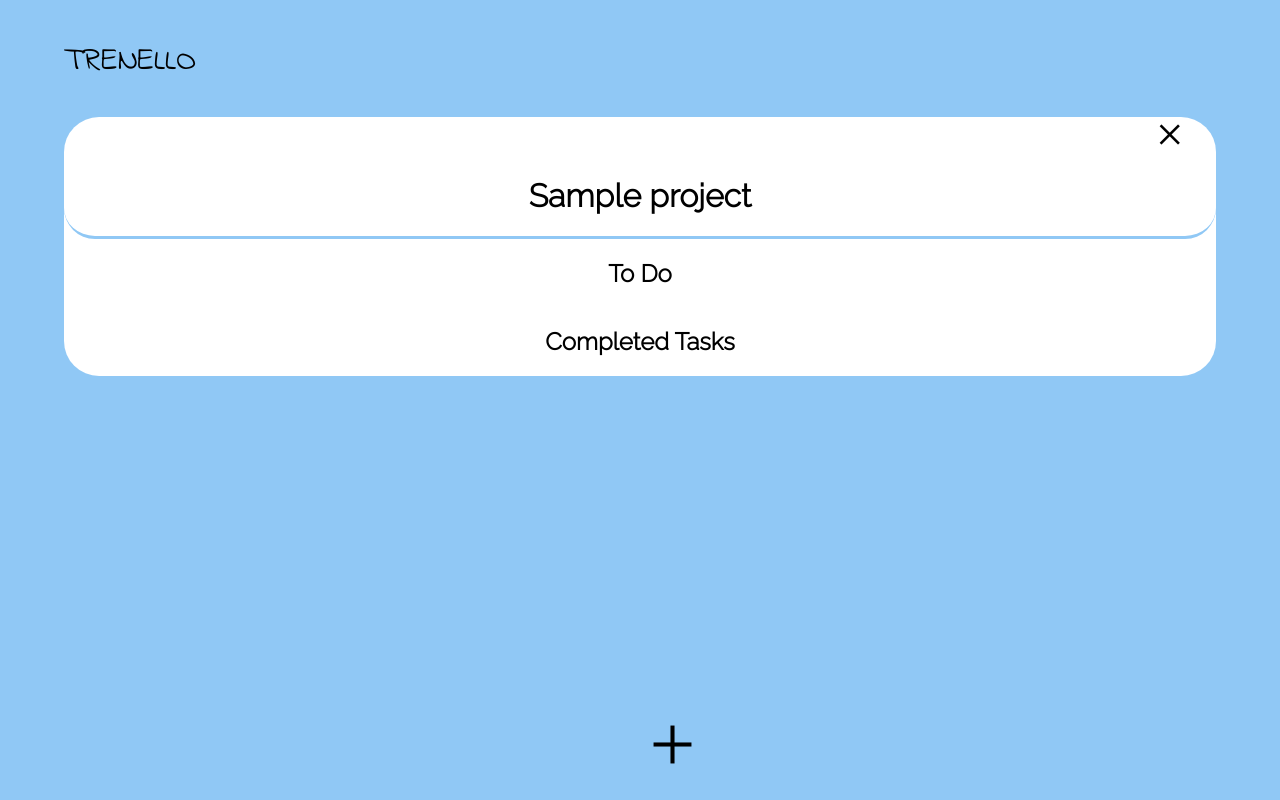
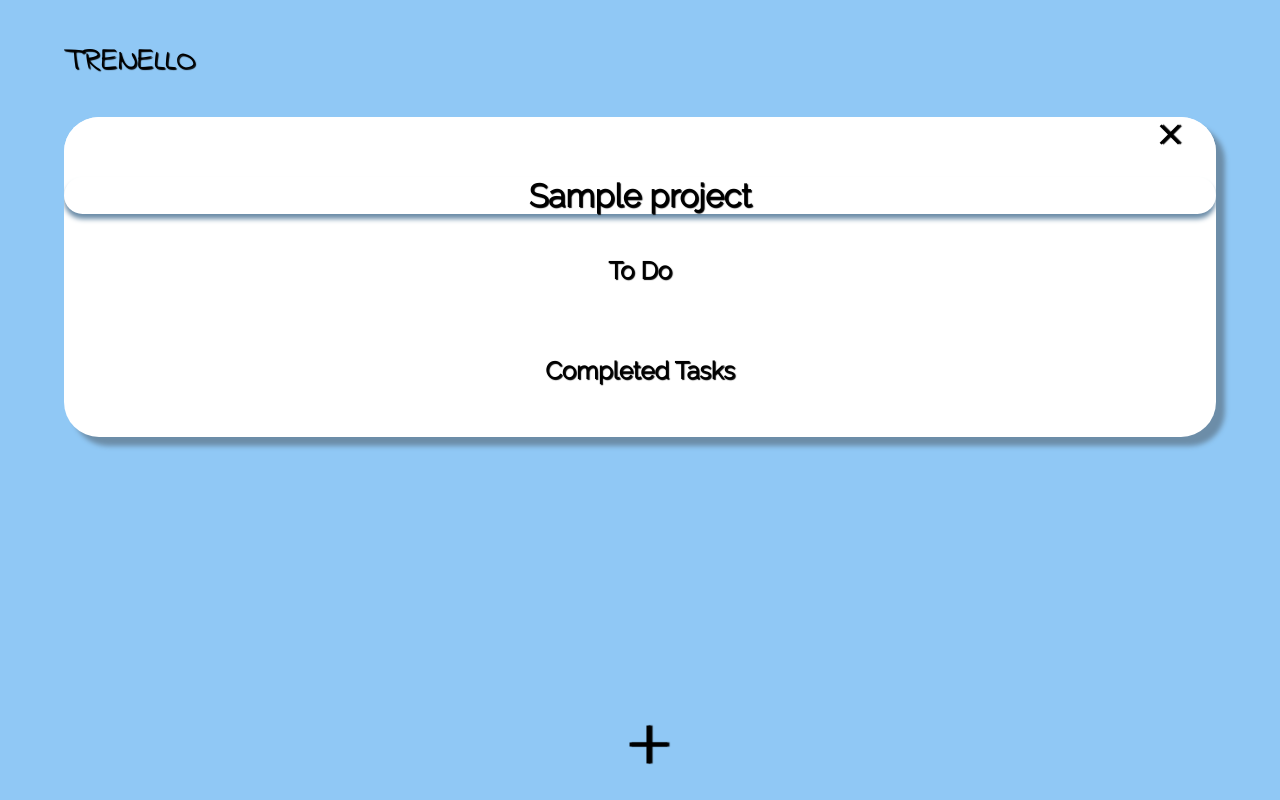
Before and after one commit to treneff/trenello_task_manager, a Flask app: page /projects/1/tasks in a window 1280 px wide. Run offline with Flask 2, Linux system fonts and the light colour scheme; a database or web service that is not in the repository returns one stand-in record (values such as "Sample title"); some libraries are stand-ins or nearby versions.

Commit message:
full MVP functionality and style

```diff
--- a/static/style.css
+++ b/static/style.css
@@ -1,13 +1,23 @@
 :root{
 --primary-color:#90C8F5;
 --secondary-color: #F5ACA9;
+--tertary-color: #6C8DA8;
+}
+@keyframes fade-in {
+  0% { opacity: 0; }
+  100% { opacity: 1; }
 }
 
-
+@keyframes scale-in{
+  0% { scale:0.1; transform: translate(-200px);}
+  100% { scale:1; transform: translate(0);}
+}
 body {
   margin: 0;
   text-align: center;
   background-color: var(--primary-color);
+  text-shadow: 1px 1px 1px black;
+  animation: fade-in 1.5s;
 }
 
 nav{
@@ -29,12 +39,19 @@
   margin:auto;
   border-radius: 35px;
   overflow:auto;
+  box-shadow: 9px 9px 5px var(--tertary-color)
 }
 
 header {
   text-align: left;
 }
 
+ul{
+  padding:0;
+}
+li{
+  animation: scale-in 1s;
+}
 a {
   text-decoration: none;
   color:black
@@ -67,15 +84,23 @@
 .description-display{
   display:none;
 }
+.sticky-header{
+  position:sticky;
+  top:0;
+  background-color: white;
+}
 .background-small_header{
-  border-bottom:3px solid var(--primary-color);
+
   border-radius: 35px;
-  width:100%
+  width:100%;
+  position: sticky;
+  box-shadow: 0px 5px 5px var(--tertary-color)
 }
 .tasks-container {
   width: 100%;
   display:flex;
   flex-direction: column;
+
 }
 
 .task-wrapper, .projects-wrapper {
@@ -86,6 +111,7 @@
   justify-content: space-between;
   align-items: center;
   margin:15px;
+  box-shadow: 5px 5px 5px var(--tertary-color)
 }
 
 .input-form-wrapper > div{
@@ -103,6 +129,7 @@
   height:2rem;
   border: 3px solid var(--secondary-color);
   border-radius: 15px;
+  box-shadow: 5px 5px 5px var(--tertary-color)
 }
 .task-buttons {
   display: flex;
@@ -139,7 +166,8 @@
   margin-bottom: 5vh;
 }
 .add-item-btn:active,
-.project_task-anchor:active{
+.project_task-anchor:active,
+.task-btn:active{
   box-shadow: 2px;
   transform: translateX(3px) translateY(3px);
 }
@@ -151,7 +179,7 @@
 
 @media screen and (min-width: 768px) {
 .project_task-anchor{
-  width:40%;
+  width:45%;
 }
 .project-anchor{
   width:90%;
--- a/templates/projects/project_tasks.html
+++ b/templates/projects/project_tasks.html
@@ -1,16 +1,19 @@
 {% extends "base.html" %} {% block content %}
-<div class="return-button-wrap">
-    <a class="project_task-anchor" href="/projects">
-        <span class="material-symbols-outlined" style="font-size: 35px"> close </span>
-    </a>
+<div class="sticky-header">
+    <div class="return-button-wrap">
+        <a class="project_task-anchor" href="/projects">
+            <span class="material-symbols-outlined task-btn" style="font-size: 35px; text-shadow: 2px 0px 1px black"> close </span>
+        </a>
+    </div>
+    <div class="background-small_header"><h1>{{project.name}}</h1></div>
 </div>
-<div class="background-small_header"><h1>{{project.name}}</h1></div>
 
 <div class="main-container">
     <section class="tasks-container">
         <h2>To Do</h2>
+        <ul>
         {% for task in tasks %} {% if task.completed == False %}
-        <div class="task-wrapper">
+        <li class="task-wrapper">
             <div class="project_task-anchor">
                 <a href="/projects/{{project.id}}/tasks/{{task.id}}/edit">
                     <h3>{{ task.title }}</h3>
@@ -22,23 +25,25 @@
             <div class="task-buttons">
                 <form action="/projects/{{project.id}}/tasks/{{task.id}}/status_update" method="POST">
                     <button type="submit" value="True" id="completed" name="completed">
-                        <span class="material-symbols-outlined" style="font-size: 35px; color:red"> done</span>
+                        <span class="material-symbols-outlined task-btn" style="font-size: 35px; color:red; text-shadow: 2px 0px 1px black"> done</span>
                     </button>
                 </form>
                 <form action="/projects/{{project.id}}/tasks/{{task.id}}/delete" method="POST">
                     <button>
-                        <span class="material-symbols-outlined" style="font-size: 35px;"> close </span>
+                        <span class="material-symbols-outlined task-btn" style="font-size: 35px; text-shadow: 2px 0px 1px black"> close </span>
                     </button>
                 </form>
             </div>
-        </div>
+        </li>
         {% endif %} {% endfor %}
+    </ul>
     </section>
 
     <section class="tasks-container">
         <h2>Completed Tasks</h2>
+        <ul>
         {% for task in tasks %} {% if task.completed == True %}
-        <div class="task-wrapper">
+        <li class="task-wrapper">
             <div class="project_task-anchor">
                 <a href="/projects/{{project.id}}/tasks/{{task.id}}/edit">
                     <h3>{{ task.title }}</h3>
@@ -50,21 +55,22 @@
             <div class="task-buttons">
                 <form action="/projects/{{project.id}}/tasks/{{task.id}}/status_update" method="POST">
                     <button type="submit" value="False" id="completed" name="completed">
-                        <span class="material-symbols-outlined" style="font-size: 35px; color:green"> done</span>
+                        <span class="material-symbols-outlined task-btn" style="font-size: 35px; color:green; text-shadow: 2px 0px 1px black"> done</span>
                     </button>
                 </form>
                 <form action="/projects/{{project.id}}/tasks/{{task.id}}/delete" method="POST">
                     <button>
-                        <span class="material-symbols-outlined" style="font-size: 35px"> close </span>
+                        <span class="material-symbols-outlined task-btn" style="font-size: 35px; text-shadow: 2px 0px 1px black"> close </span>
                     </button>
                 </form>
             </div>
-        </div>
+        </li>
         {% endif %} {% endfor %}
+    </ul>
+    </section>
+    <a href="/projects/{{project.id}}/tasks/new" class="add-item-btn">
+        <span class="material-symbols-outlined" style="font-size: 65px; text-shadow: 2px 0px 1px black"> add </span>
+    </a>
+</div>
 
-    </section>
-</div>
-<a href="/projects/{{project.id}}/tasks/new" class="add-item-btn">
-    <span class="material-symbols-outlined" style="font-size: 65px; "> add </span>
-</a>
 {% endblock %}
--- a/templates/tasks/edit.html
+++ b/templates/tasks/edit.html
@@ -4,7 +4,7 @@
     <form class="main-form" action="/projects/{{project.id}}/tasks" method="post">
         <div class="return-button-wrap">
             <button href="/projects/{{project.id}}/tasks">
-                <span class="material-symbols-outlined" style="font-size: 35px"> close </span>
+                <span class="material-symbols-outlined task-btn" style="font-size: 35px"> close </span>
             </button>
         </div>
         <div class="input-form-wrapper">
--- a/templates/tasks/new.html
+++ b/templates/tasks/new.html
@@ -3,7 +3,7 @@
 <div class="main-container">
     <div class="return-button-wrap">
         <a class="project_task-anchor" href="/projects/{{project.id}}/tasks">
-            <span class="material-symbols-outlined" style="font-size: 35px"> close </span>
+            <span class="material-symbols-outlined" style="font-size: 35px; text-shadow: 2px 0px 1px black"> close </span>
         </a>
     </div>
     <form class="main-form" action="/projects/{{project.id}}/tasks" method="POST">
@@ -34,10 +34,10 @@
                 </select>
             </div>
             <button type="submit" class="project_task-anchor form-submit-btn">
-                <span class="material-symbols-outlined" style="font-size: 35px"> done </span>
+                <span class="material-symbols-outlined" style="font-size: 35px;text-shadow: 2px 0px 1px black"> done </span>
             </button>
         </div>
-  </form>
+    </form>
 </div>
 
 {% endblock %}
```
Also changed, not shown: console.py (+11 -3 lines), templates/projects/index_projects.html (+5 -4 lines).
